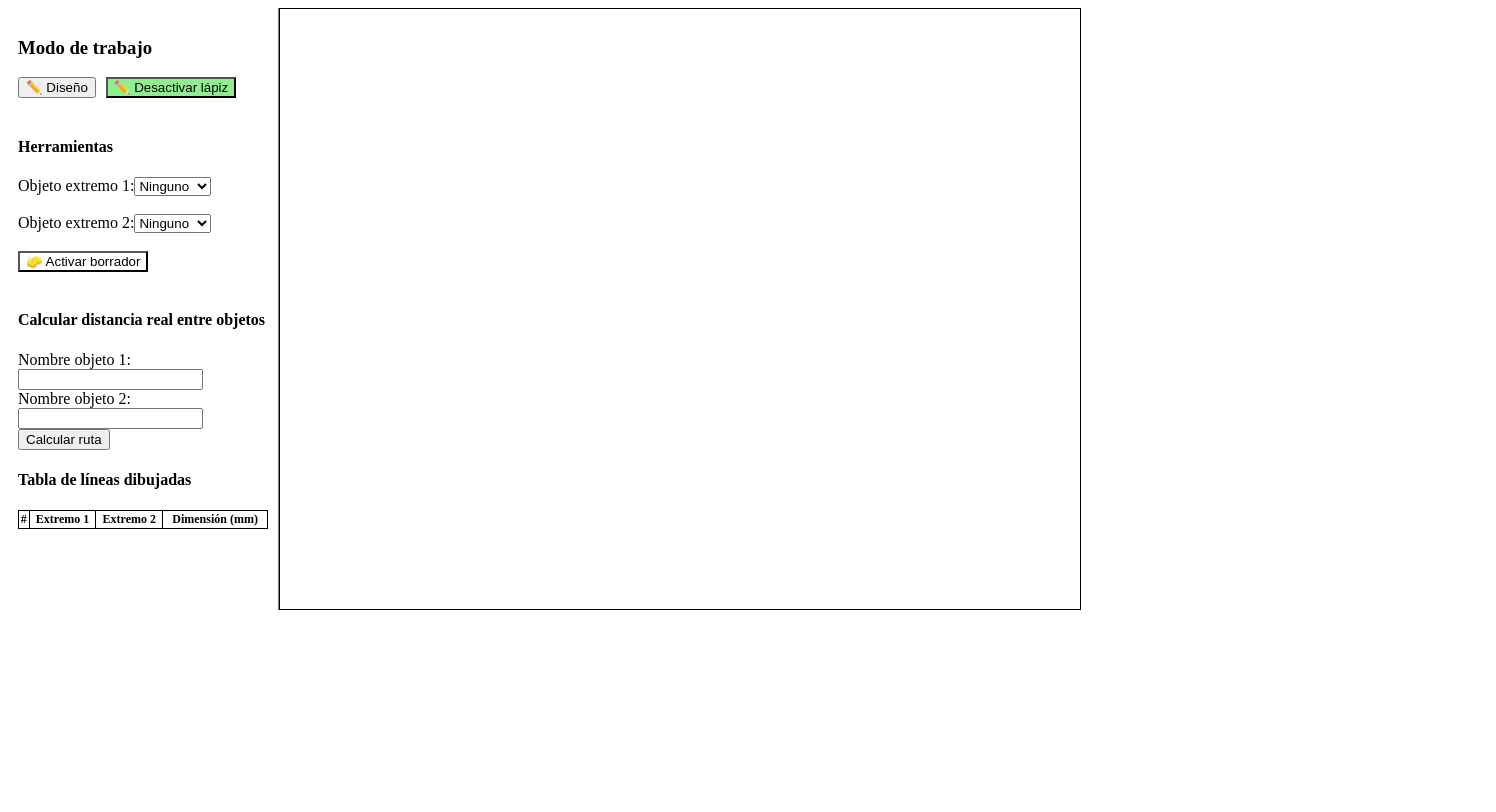
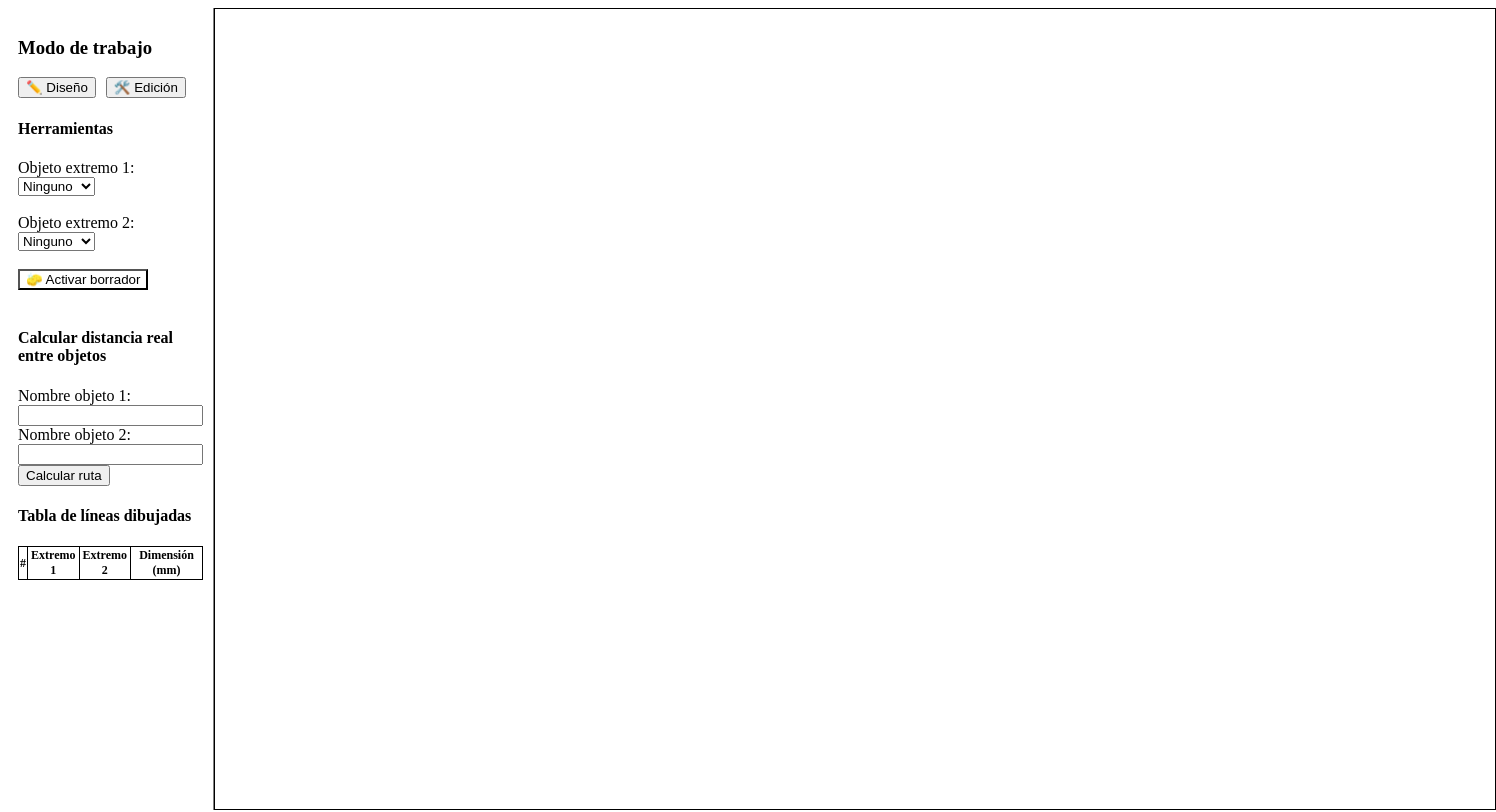
Before and after one commit to somerwest01/Dim_checktofrom, a React (Create React App) app: page / in a window 1280 px wide. Shown: the top 812 px of the page, 1496 px wide, since content can reach past the window. Built offline with nearby package versions, Linux system fonts and the light colour scheme.

Commit message:
Update App.js
Se agrego la actualizacion a la pantalla automaticamente

```diff
--- a/src/App.js
+++ b/src/App.js
@@ -20,9 +20,8 @@ function App() {
   const [nameInput2, setNameInput2] = useState('');
   const [distanciaRuta, setDistanciaRuta] = useState(null);
   const [rutaCalculada, setRutaCalculada] = useState([]);
-const [pencilMode, setPencilMode] = useState(true);
 
-  const proximityThreshold = 25;
+  const proximityThreshold = 10;
 
   const getClosestEndpoint = (pos) => {
     let closest = null;
@@ -46,7 +45,7 @@ const [pencilMode, setPencilMode] = useState(true);
     const stage = e.target.getStage();
     const pos = stage.getPointerPosition();
 
-    if (pencilMode) {
+    if (mode === 'design') {
       if (eraserMode) return;
 
       if (points.length === 0) {
@@ -78,7 +77,7 @@ const [pencilMode, setPencilMode] = useState(true);
   };
 
   const handleMouseMove = (e) => {
-    if (pencilMode && points.length === 1 && !eraserMode) {
+    if (mode === 'design' && points.length === 1 && !eraserMode) {
       const stage = e.target.getStage();
       const pos = stage.getPointerPosition();
       setMousePos(pos);
@@ -226,7 +225,7 @@ updatedLines.forEach((line) => {
 
     switch (tipo) {
       case 'Conector':
-        return <Rect {...commonProps} x={x - 5} y={y - 5} width={10} height={10} />;
+        return <Rect {...commonProps} x={x - 5} y={y - 5} width={window.innerWidth} height={window.innerHeight} />;
       case 'BRK':
         return <Circle {...commonProps} radius={6} />;
       case 'SPL':
@@ -241,11 +240,11 @@ updatedLines.forEach((line) => {
       <div style={{ width: '250px', padding: '10px', borderRight: '1px solid gray' }}>
         <h3>Modo de trabajo</h3>
         <button onClick={() => setMode('design')} style={{ marginRight: '10px' }}>✏️ Diseño</button>
+        <button onClick={() => setMode('edit')}>🛠️ Edición</button>
 
-
-        {true && (
+        {mode === 'design' && (
           <>
-            <button onClick={() => setPencilMode(!pencilMode)} style={{ backgroundColor: pencilMode ? 'lightgreen' : 'white' }}>✏️ {pencilMode ? 'Desactivar lápiz' : 'Activar lápiz'}</button><br /><br /><h4>Herramientas</h4>
+            <h4>Herramientas</h4>
             <label>Objeto extremo 1:</label>
             <select value={obj1} onChange={(e) => setObj1(e.target.value)}>
               <option>Ninguno</option>
@@ -316,8 +315,8 @@ updatedLines.forEach((line) => {
 
       <div style={{ position: 'relative' }}>
         <Stage
-          width={800}
-          height={600}
+          width={window.innerWidth}
+          height={window.innerHeight}
           onClick={handleStageClick}
           onMouseMove={handleMouseMove}
           style={{ border: '1px solid black' }}
```
